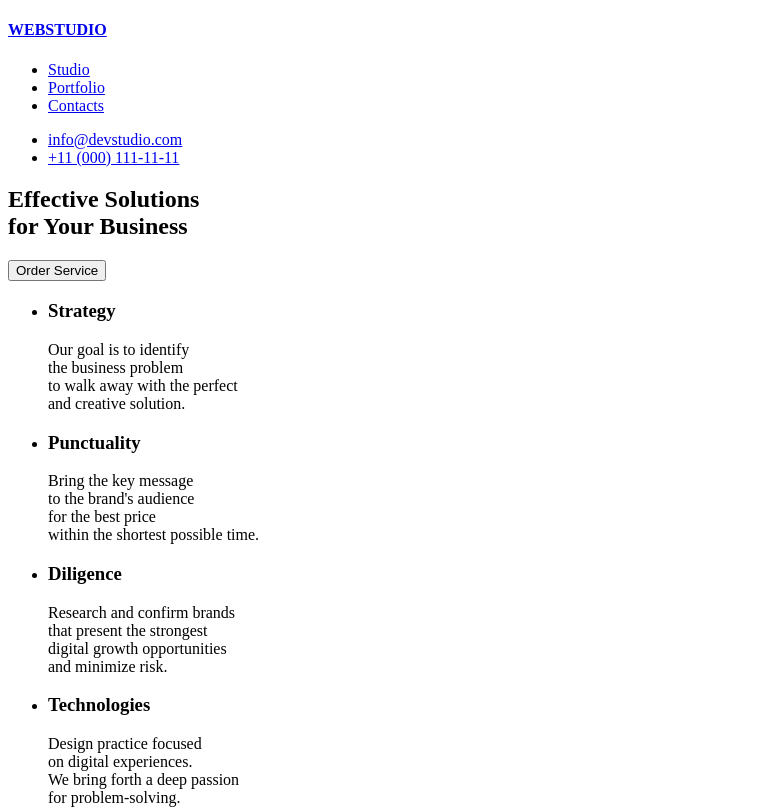
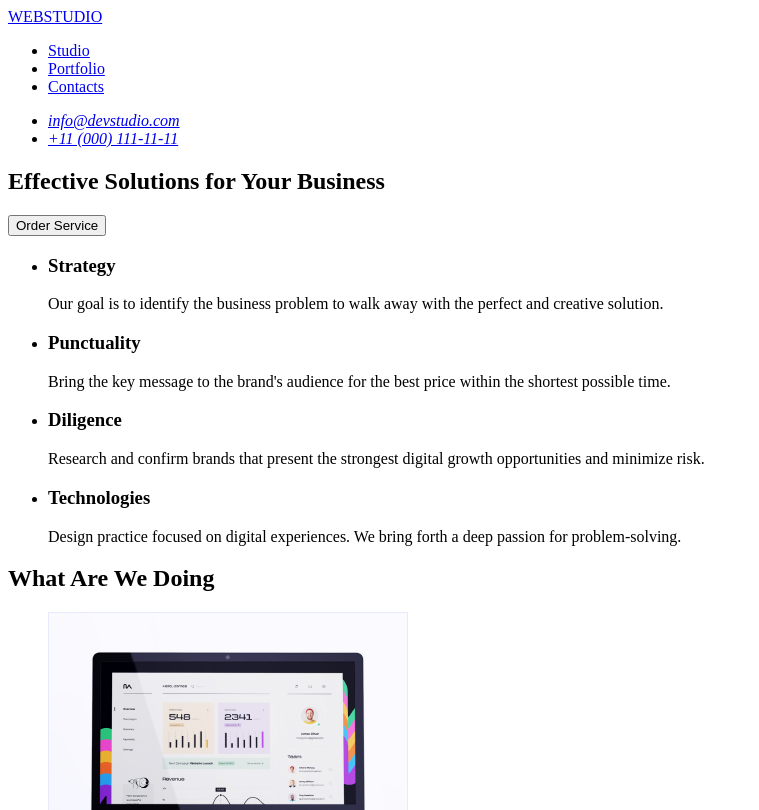
Before and after one commit to ANDKyxz/goit-markup-hw-01, a plain HTML site: page index.html in a window 1280 px wide. Shown: the top 810 px of the page, without its empty margins (0-759 px from the left). Drawn offline with Linux system fonts and the light colour scheme.

Commit message:
Refined based on Mentor Gian's Feedback

```diff
--- a/index.html
+++ b/index.html
@@ -11,9 +11,7 @@
     <header>
 
         <nav>
-            <a href="/">
-                <h4>WEBSTUDIO</h4>
-            </a>
+            <a href="/">WEBSTUDIO</a>
 
             <ul>
                 <li><a href="/">Studio</a></li>
@@ -22,11 +20,12 @@
             </ul>
         </nav>
 
+        <address>
             <ul>
                 <li><a href="mailto:info@devstudio.com">info@devstudio.com</a></li>
                 <li><a href="tel:+11(000)111-11-11">+11 (000) 111-11-11</a></li>
             </ul>
-
+        </address>
 
     </header>
 
@@ -36,7 +35,7 @@
         <!-- Hero -->
         <section class="hero">
         <h1>
-        Effective Solutions <br>
+        Effective Solutions
         for Your Business
         </h1>
 
@@ -44,46 +43,46 @@
         </section>
 
         <!-- Section 1 -->
-        <div class="section1">
+        <section class="section1">
 
         <ul>
         <li>
             <h3>Strategy</h3>
 
-            <P>Our goal is to identify <br>
-            the business problem <br>
-            to walk away with the perfect <br>
+            <P>Our goal is to identify
+            the business problem
+            to walk away with the perfect
             and creative solution.</P>
         </li>
 
         <li>
             <h3>Punctuality</h3>
 
-            <P>Bring the key message <br>
-            to the brand's audience <br>
-            for the best price <br>
+            <P>Bring the key message
+            to the brand's audience
+            for the best price
             within the shortest possible time.</P>
         </li>
 
        <li>
             <h3>Diligence</h3>
 
-            <P>Research and confirm brands <br>
-            that present the strongest <br>
-            digital growth opportunities <br>
+            <P>Research and confirm brands
+            that present the strongest
+            digital growth opportunities
             and minimize risk.</P>
         </li>
 
         <li>
             <h3>Technologies</h3>
 
-            <p>Design practice focused <br>
-            on digital experiences. <br>
-            We bring forth a deep passion <br>
+            <p>Design practice focused
+            on digital experiences.
+            We bring forth a deep passion
             for problem-solving.</p>
         </li>
         </ul>
-        </div>
+        </section>
 
         <!-- Section 2 -->
         <section class="section2">
@@ -132,13 +131,11 @@
     <!-- Footer Section -->
     <footer>
 
-        <a href="/">
-        <h4>WEBSTUDIO</h4>
-        </a>
+        <a href="/">WEBSTUDIO</a>
 
         <p>
-        Increase the flow of customers <br>
-        and sales for your business <br>
+        Increase the flow of customers
+        and sales for your business
         with digital marketing & growth solutions.
         </p>
     </footer>
```
